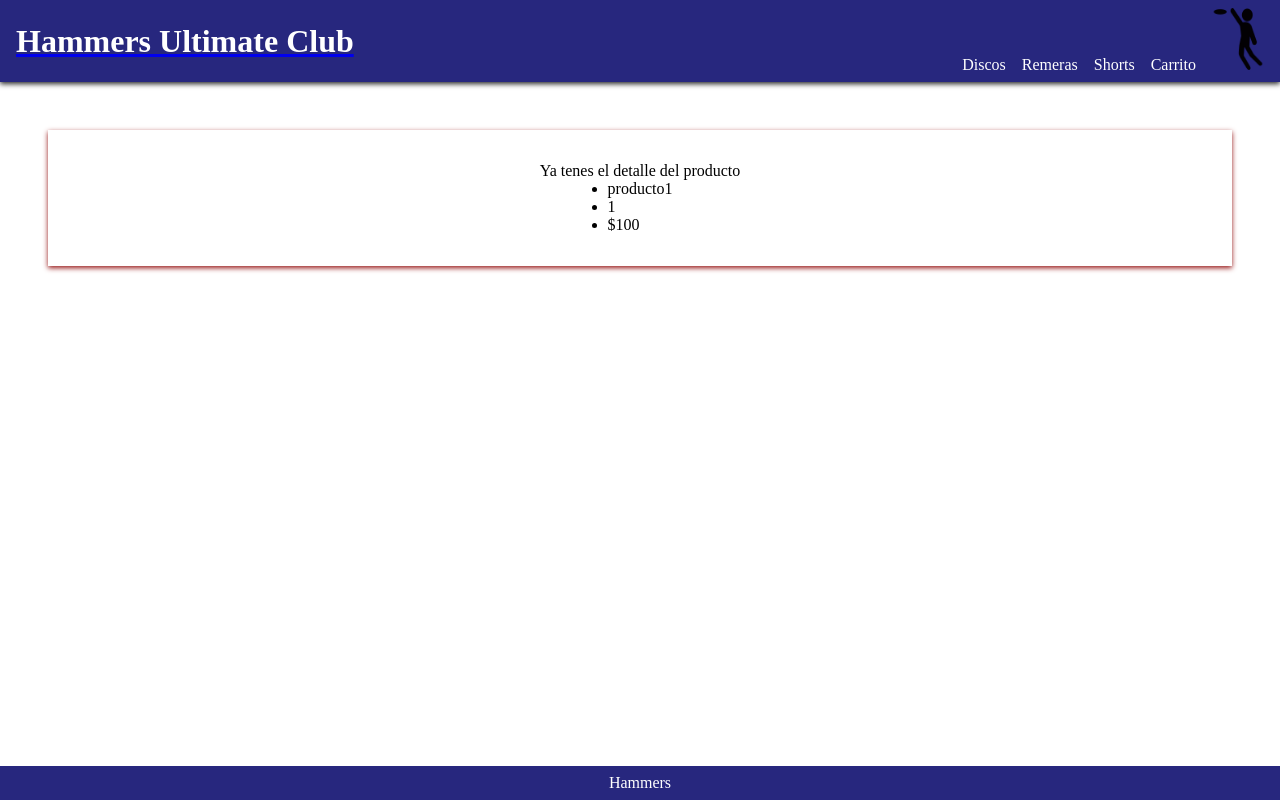
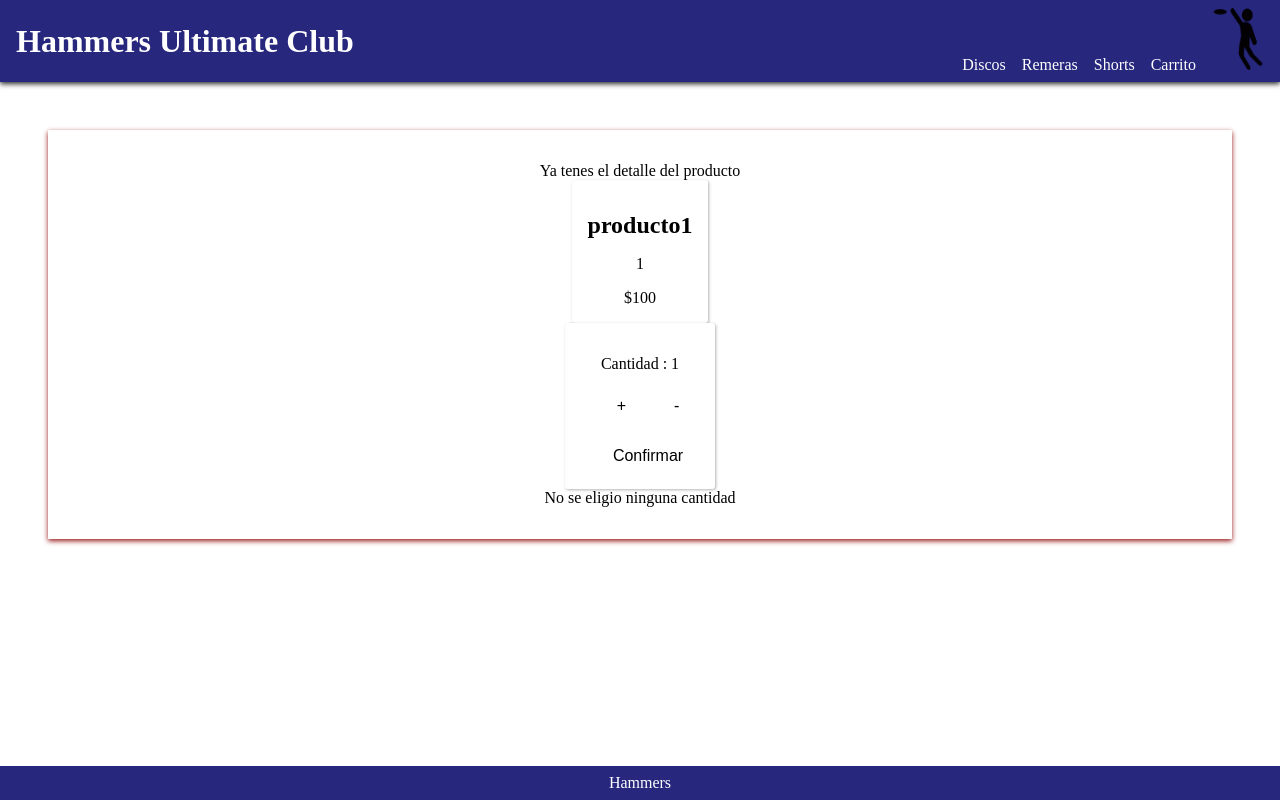
Before and after one commit to Daniheto/Proyecto-React, a React (Create React App) app: page /elemento/1 in a window 1280 px wide. Built offline with nearby package versions, Linux system fonts and the light colour scheme.

Commit message:
desafioEventos

```diff
--- a/src/Components/Footer.js
+++ b/src/Components/Footer.js
@@ -1,5 +1,11 @@
 const Footer = () => {
-  return <footer>Hammers</footer>;
+  return (
+    <footer>
+      Hammers
+      {/* <h3></h3>
+        <h3>Data provided by Marvel. © 2014 Marvel</h3> */}
+    </footer>
+  );
 };
 
 export default Footer;
--- a/src/Components/Item.js
+++ b/src/Components/Item.js
@@ -5,9 +5,10 @@ const Item = ({ producto }) => {
     <>
       <article>
         <h2>{producto.nombre}</h2>
+        <img src="https://picsum.photos/200/150" alt="" />
         <p> Precio:${producto.precio}</p>
         <button>
-          <Link to={`/elemento/${producto.id}`}>Ver detalle</Link>
+          <Link to={`/elemento/${producto.indice}`}>Ver detalle</Link>
         </button>
       </article>
     </>
--- a/src/Components/ItemCount.js
+++ b/src/Components/ItemCount.js
@@ -1,6 +1,6 @@
 import { useState } from "react";
 
-const ItemCount = (greeting) => {
+const ItemCount = (greeting, { onAdd }) => {
   const [contador, setContador] = useState(greeting.initial);
 
   const handleClick = () => {
@@ -11,7 +11,10 @@ const ItemCount = (greeting) => {
     if (contador > greeting.initial) setContador(contador - 1);
   };
 
-  const confirmar = () => {};
+  const handleConfirmar = (e) => {
+    console.log(e);
+    onAdd(contador);
+  };
 
   return (
     <div className="card">
@@ -24,7 +27,7 @@ const ItemCount = (greeting) => {
           -
         </button>
       </div>
-      <button className="confirmar" onClick={confirmar}>
+      <button className="confirmar" onClick={handleConfirmar}>
         Confirmar
       </button>
     </div>
--- a/src/Components/ItemDetail.js
+++ b/src/Components/ItemDetail.js
@@ -1,12 +1,12 @@
 const ItemDetail = ({ productos }) => {
   return (
-    <ul>
-      <>
-        <li>{productos.nombre}</li>
-        <li>{productos.indice}</li>
-        <li>${productos.precio}</li>
-      </>
-    </ul>
+    <>
+      <article>
+        <h2>{productos.nombre}</h2>
+        <p>{productos.indice}</p>
+        <p>${productos.precio}</p>
+      </article>
+    </>
   );
 };
 
--- a/src/Components/ItemDetailContainer.js
+++ b/src/Components/ItemDetailContainer.js
@@ -1,5 +1,6 @@
 import React, { useState, useEffect } from "react";
 import { toast } from "react-toastify";
+import ItemCount from "./ItemCount";
 import ItemDetail from "./ItemDetail";
 
 let detalleProducto = {
@@ -9,9 +10,10 @@ let detalleProducto = {
   categoria: 1,
 };
 
-const ItemDetailContainer = () => {
+const ItemDetailContainer = (greeting) => {
   const [loading, setLoading] = useState(true);
   const [productos, setProductos] = useState([]);
+  const [seleccionado, setSeleccionado] = useState(false);
 
   useEffect(() => {
     const promesa = new Promise((res, rej) => {
@@ -33,10 +35,23 @@ const ItemDetailContainer = () => {
       });
   }, []);
 
+  const onAdd = (unidadSeleccionada) => {
+    console.log("unidadSeleccionada");
+    if (unidadSeleccionada != undefined) {
+      setSeleccionado(unidadSeleccionada);
+    }
+  };
+
   return (
     <div className="detalle">
       <p>{loading ? "Cargando..." : "Ya tenes el detalle del producto"}</p>
       <ItemDetail productos={productos} />
+      <ItemCount initial={1} onAdd={onAdd} stock={5} />
+      <p>
+        {seleccionado
+          ? "Ya elegiste una cantidad"
+          : "No se eligio ninguna cantidad"}
+      </p>
     </div>
   );
 };
--- a/src/Components/ItemListContainer.js
+++ b/src/Components/ItemListContainer.js
@@ -23,7 +23,11 @@ const ItemListContainer = (greeting) => {
 
     promesa
       .then((respuestaApi) => {
-        setProductos(respuestaApi);
+        setProductos(
+          id
+            ? respuestaApi.filter((producto) => producto.categoria == +id)
+            : respuestaApi
+        );
       })
 
       .catch((errorApi) => {
@@ -32,7 +36,7 @@ const ItemListContainer = (greeting) => {
       .finally(() => {
         setLoading(false);
       });
-  }, []);
+  }, [id]);
 
   return (
     <div className="mainStyle">
--- a/src/Components/Main.js
+++ b/src/Components/Main.js
@@ -16,7 +16,6 @@ const Main = (greeting) => {
       </h2>
       <ItemListContainer />
       <ItemDetailContainer />
-      <ItemCount initial={1} onAdd={miOnAdd} stock={5} />
   */}
       <Routes>
         <Route path="/" element={<ItemListContainer />} />
--- a/src/estilos.scss
+++ b/src/estilos.scss
@@ -5,6 +5,7 @@
 }
 
 $colorPrimario: rgb(39, 39, 126);
+// $colorPrimario: #00c9c8;
 
 @mixin background {
   background-size: cover;
@@ -31,8 +32,13 @@ body,
   padding: 0.5rem 1rem;
   box-shadow: 0 2px 5px rgba(3, 3, 3, 0.849);
 
+  a {
+    text-decoration: none;
+  }
+
   h1 {
     color: white;
+    text-decoration: none;
   }
 
   nav {
@@ -52,12 +58,14 @@ main {
   flex-grow: 1;
   padding: 1rem;
 
-  /*.tituloMain {
+  /*
+  .tituloMain {
     display: flex;
+    align-items: center;
+    flex-direction: column;
     flex-grow: 1;
-    flex-direction: column;
-    align-items: center;
-  }*/
+  }
+  */
 
   .mainStyle {
     margin: 2rem;
@@ -65,14 +73,58 @@ main {
     box-shadow: 0 2px 5px rgb(151, 23, 23);
   }
   .card {
-    display: flex;
-    flex-grow: 1;
-    flex-direction: column;
-    align-items: center;
-    margin: 2rem;
-    border: 5rem;
-    padding: 2rem;
-    box-shadow: 0 2px 5px rgb(151, 23, 23);
+    background-color: white;
+    padding: 1rem;
+    border-radius: 3px;
+    box-shadow: 1px 1px 3px rgba(0, 0, 0, 0.3);
+    text-align: center;
+    transition: all 0.3s ease;
+
+    &:hover {
+      box-shadow: 0 0 10px 8px rgba(0, 0, 0, 0.3);
+      transform: scale(1.1);
+      background-color: white;
+      color: black;
+
+      button {
+        background-color: white;
+      }
+
+      a {
+        color: black;
+      }
+    }
+
+    h2 {
+      margin-top: 1rem;
+    }
+
+    p {
+      margin-top: 1rem;
+    }
+
+    button {
+      margin-top: 1rem;
+      background-color: white;
+      color: black;
+      border: none;
+      padding: 0.5rem 1rem;
+      border-radius: 5px;
+      font-size: 1rem;
+      cursor: pointer;
+      transition: all 0.3s ease;
+
+      a {
+        color: white;
+        text-decoration: none;
+      }
+
+      &:hover {
+        background-color: rgb(39, 39, 126);
+        color: rgb(251, 255, 251);
+      }
+    }
+
     .aumenta {
       margin-top: 1rem;
       margin-left: 1rem;
@@ -99,6 +151,60 @@ main {
     padding: 2rem;
     box-shadow: 0 2px 5px rgb(151, 23, 23);
   }
+
+  article {
+    background-color: white;
+    padding: 1rem;
+    border-radius: 3px;
+    box-shadow: 1px 1px 3px rgba(0, 0, 0, 0.3);
+    text-align: center;
+    transition: all 0.3s ease;
+
+    &:hover {
+      box-shadow: 0 0 10px 8px rgba(0, 0, 0, 0.3);
+      transform: scale(1.1);
+      background-color: $colorPrimario;
+      color: white;
+
+      button {
+        background-color: white;
+      }
+
+      a {
+        color: black;
+      }
+    }
+
+    h2 {
+      margin-top: 1rem;
+    }
+
+    p {
+      margin-top: 1rem;
+    }
+
+    button {
+      margin-top: 1rem;
+      background-color: $colorPrimario;
+      color: white;
+      border: none;
+      padding: 0.5rem 1rem;
+      border-radius: 5px;
+      font-size: 1rem;
+      cursor: pointer;
+      transition: all 0.3s ease;
+
+      a {
+        color: white;
+        text-decoration: none;
+      }
+
+      &:hover {
+        background-color: rgb(251, 255, 251);
+        color: $colorPrimario;
+      }
+    }
+  }
 }
 
 .estilosProductos {
```
